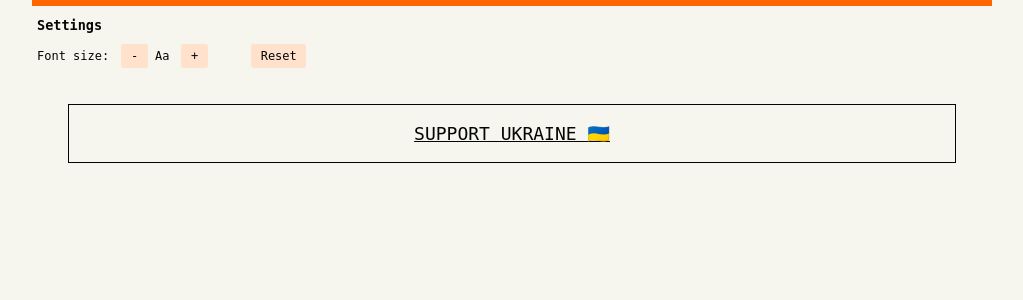
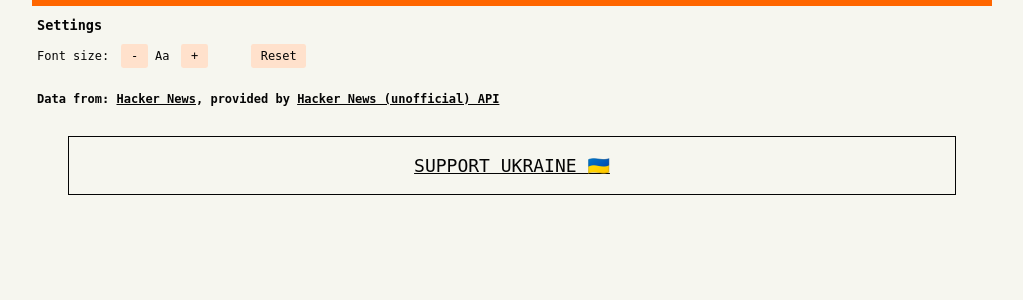
Before and after one commit to Tuoris/flask_hackernews, a Flask app: page / in a window 1280 px wide. Shown: the top 300 px of the page, without its empty margins (128-1151 px from the left). Run offline with Flask 2, Linux system fonts and the light colour scheme; data that the repository does not hold is empty; parts of the project's set-up code (start-up, migrations or seed data) failed here and were passed over.

Commit message:
Add Data from section

```diff
--- a/static/style.css
+++ b/static/style.css
@@ -75,10 +75,16 @@ a:visited {
   color: var(--text-color-muted);
 }
 
+#data-from-section {
+  margin: 1em 0;
+  padding: 1em 0.5rem;
+  font-weight: bold;
+}
+
 .support-ukraine-link {
   display: block;
   border: 1px solid;
-  margin: 2em 2em;
+  margin: 1em 2em;
   padding: 1em 4em;
   text-align: center;
   font-size: var(--font-size-extra-large);
--- a/templates/base.html
+++ b/templates/base.html
@@ -11,6 +11,7 @@
   </head>
   <body>
     {% block content %}{% endblock %}
+    <div id="data-from-section">Data from: <a href="https://news.ycombinator.com/">Hacker News</a>, provided by <a href="https://github.com/cheeaun/node-hnapi">Hacker News (unofficial) API</a></div>
     <footer>
       <a class="support-ukraine-link" href="https://u24.gov.ua/"> SUPPORT UKRAINE 🇺🇦 </a>
     </footer>
```
